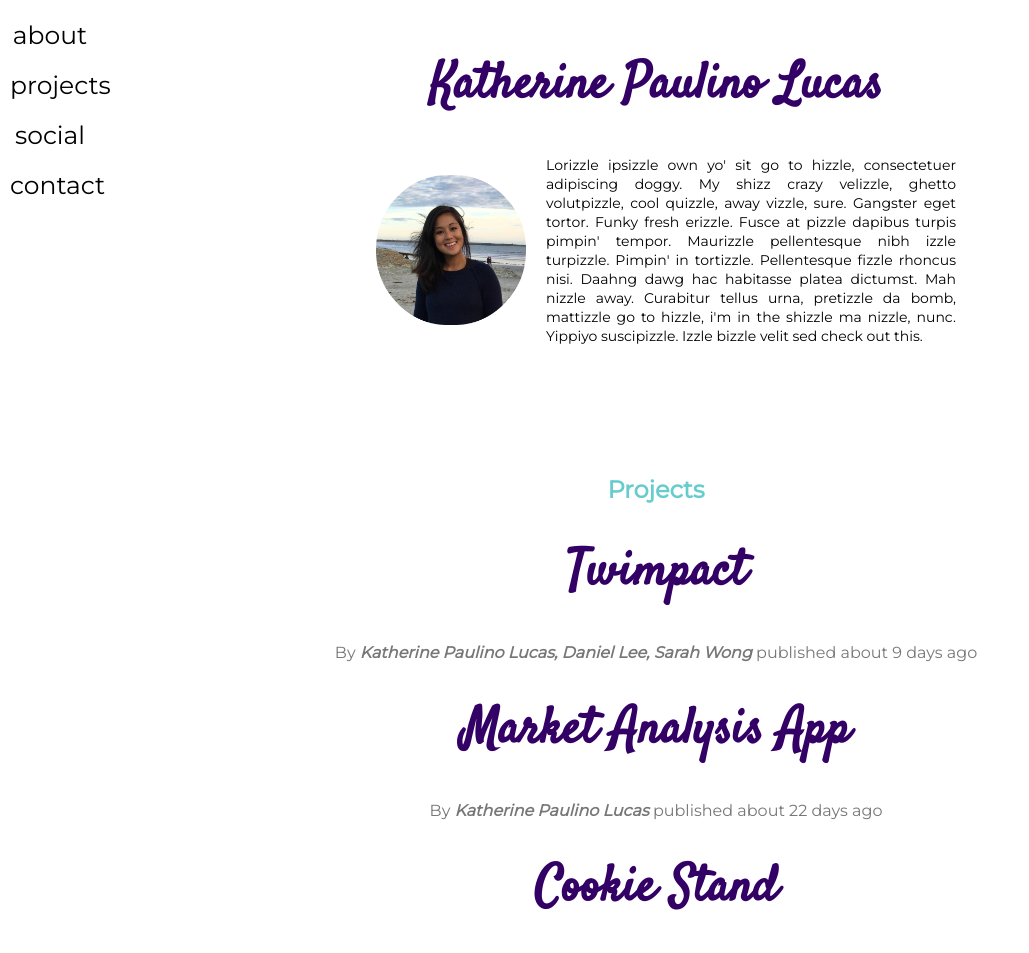
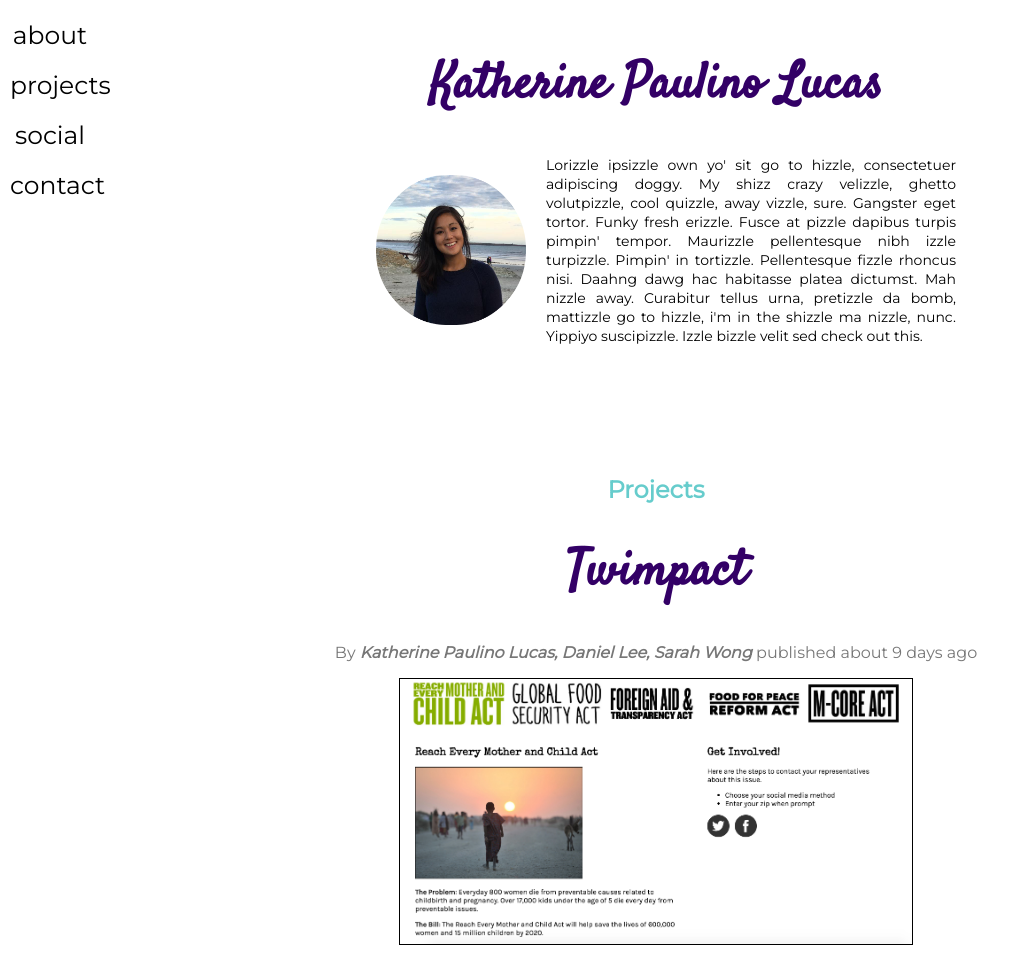
Before and after one commit to katepaulino/portfolio, a plain HTML site: page index.html in a window 1280 px wide. Shown: the top 953 px of the page, without its empty margins (0-1029 px from the left). Drawn offline with nearby package versions, Linux system fonts and the light colour scheme.

Commit message:
images are workinggit status

```diff
--- a/scripts/app.js
+++ b/scripts/app.js
@@ -16,7 +16,7 @@
   $newProject.find('.byline a').html(this.author);
   $newProject.find('.byline a').attr('href', this.authorUrl);
   $newProject.find('h1').html(this.title);
-  $newProject.find('.Project-body').html(this.body);
+  $newProject.find('.article-body').html(this.body);
   $newProject.find('time[pubdate]').attr('datetime', this.publishedOn);
   $newProject.find('time[pubdate]').attr('title', this.publishedOn);
   $newProject.find('time').html('about ' + parseInt((new Date() - new Date(this.publishedOn))/60/60/24/1000) + ' days ago');
--- a/scripts/projects.js
+++ b/scripts/projects.js
@@ -5,7 +5,7 @@
     author:      'Katherine Paulino Lucas',
     authorUrl:   'https://github.com/katepaulino',
     publishedOn: '2016-02-05',
-    body:        '<p><img src="img/cookiestand.png/" class="screenshot"></p>'
+    body:        '<p><img src="img/cookiestand.png" class="screenshot"></p>'
   },
   {
     title:       'Twimpact',
@@ -13,7 +13,7 @@
     author:      'Katherine Paulino Lucas, Daniel Lee, Sarah Wong',
     authorUrl:   'https://github.com/katepaulino/twimpact',
     publishedOn: '2016-02-28',
-    body:        '<p><img src="img/twimpact.png/" class="screenshot"></p>'
+    body:        '<p><img src="img/twimpact.png" class="screenshot"></p>'
   },
   {
     title:       'Market Analysis App',
@@ -21,6 +21,6 @@
     author:      'Katherine Paulino Lucas',
     authorUrl:   'https://github.com/katepaulino',
     publishedOn: '2016-02-15',
-    body:        '<p><img src="img/maa.png/" class="screenshot"></p>'
+    body:        '<p><img src="img/maa.png" class="screenshot"></p>'
   },
 ];
--- a/styles/style.css
+++ b/styles/style.css
@@ -121,8 +121,10 @@
 }
 
 .screenshot {
-  height: 30%;
-  width: 30%;
+  border: 1px solid #000000;
+  align-content: center;
+  height: 40%;
+  width: 40%;
 }
 
 #social {
```
